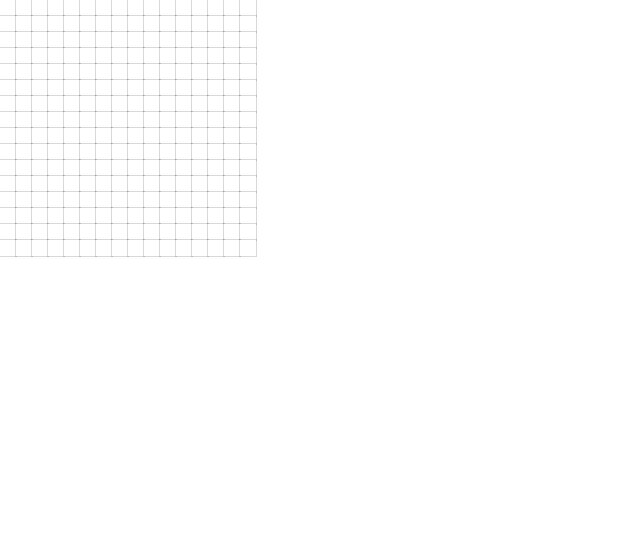
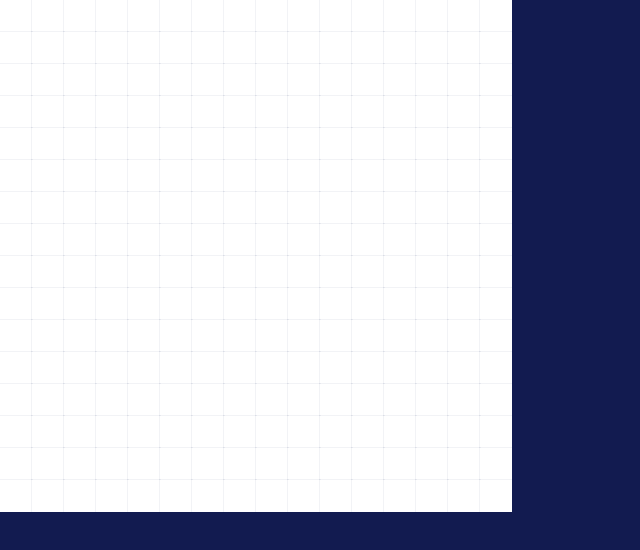
Before and after one commit to Prokhnitskyi/Etch-A-Sketch, a plain HTML site: page index.html in a window 1280 px wide. Shown: the whole page, without its empty margins (0-640 px from the left). Drawn offline with Linux system fonts and the light colour scheme.

Commit message:
Add grid size recalculation

```diff
--- a/script.js
+++ b/script.js
@@ -9,6 +9,8 @@
             cell.classList.add('grid__element');
             containerElement.append(cell);
         }
+        gridContainer.dataset.size = gridSize.toString();
+        gridContainer.style.fontSize = `${16 / gridSize}rem`
     }
 
     renderGrid(gridContainer);
--- a/styles.css
+++ b/styles.css
@@ -10,20 +10,22 @@ html {
 body {
     min-height: 100vh;
     margin: 0;
+    background-color: #121b50;
 }
 
 .grid {
     display: flex;
-    max-width: 16rem;
+    width: 32rem;
     flex-wrap: wrap;
     justify-content: flex-start;
     align-items: flex-start;
+    font-size: 1rem;
 }
 
 .grid__element {
-    flex: 0 0 1rem;
-    width: 1rem;
-    height: 1rem;
+    flex: 0 0 2em;
+    width: 2em;
+    height: 2em;
     background-color: white;
-    outline: 0.5px solid rgb(0 0 0 / 15%);
+    outline: 1px solid rgb(18 27 80 / 5%);
 }
```
